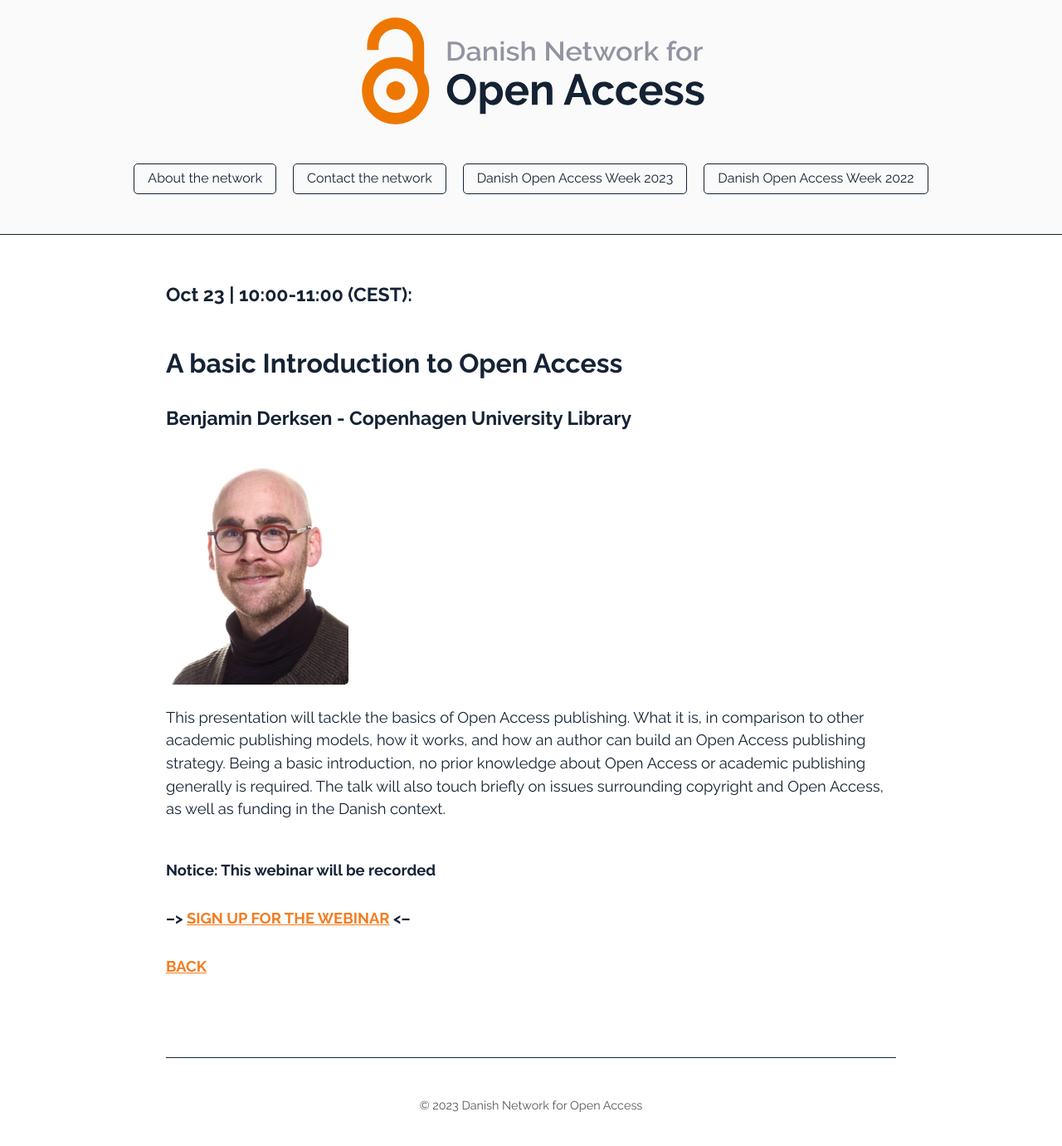
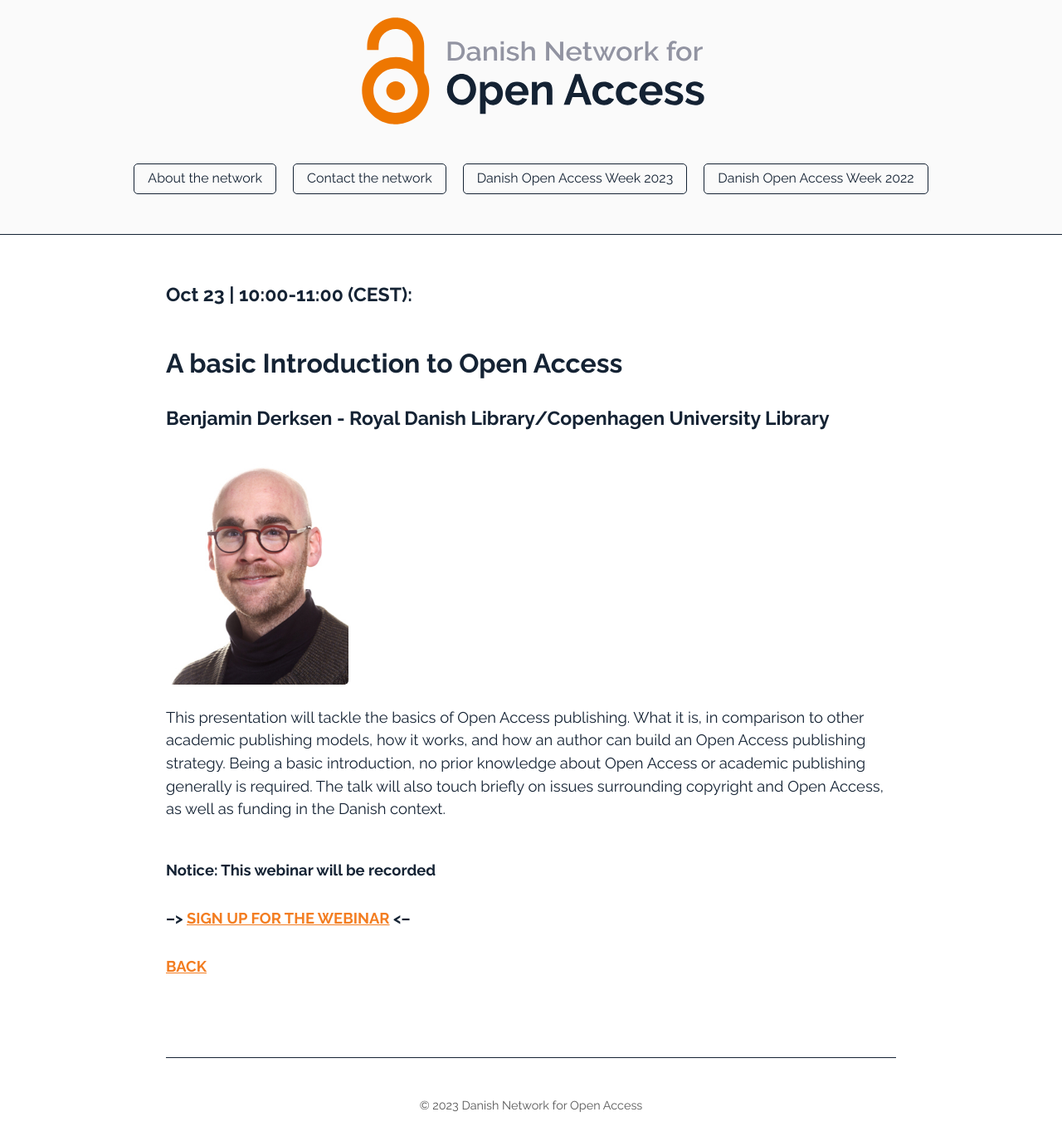
Before and after one commit to openaccess-dk/openaccess-dk.github.io, a Jekyll site: the page built from monday_oct_23_1.md, in a window 1280 px wide. Shown: the whole page at 83% size. Built offline with Jekyll 4.4.1, drawn with Linux system fonts in a browser that asks for light colours.

Commit message:
Update monday_oct_23_1.md

```diff
--- a/monday_oct_23_1.md
+++ b/monday_oct_23_1.md
@@ -8,7 +8,7 @@
 
 ### A basic Introduction to Open Access
 
-#### Benjamin Derksen - Copenhagen University Library
+#### Benjamin Derksen - Royal Danish Library/Copenhagen University Library
 
 <img src="/images/bder kopier.jpg" alt="Benjamin Derksen" style="height: 25%; width:25%;"/>
 
```
